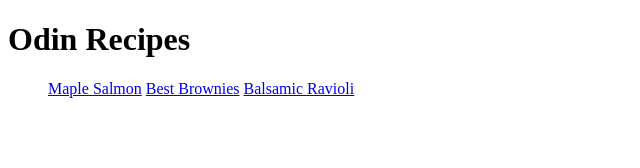
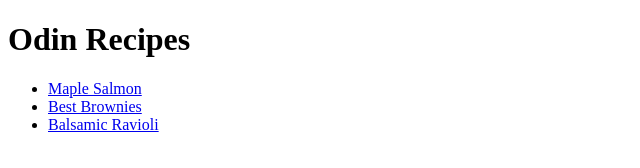
Before and after one commit to LaCaponera/odin-recipes, a plain HTML site: page index.html in a window 1280 px wide. Shown: the whole page, without its empty margins (0-640 px from the left). Drawn offline with Linux system fonts and the light colour scheme.

Commit message:
Fix Unordered List bug not displaying correctly

```diff
--- a/index.html
+++ b/index.html
@@ -8,9 +8,9 @@
 <body>
     <h1>Odin Recipes</h1>
     <ul>
-        <a href="recipes/maplesalmon.html" rel="">Maple Salmon</a>
-        <a href="recipes/bestbrownies.html" rel="">Best Brownies</a>
-        <a href="recipes/balsamicravioli.html" rel="">Balsamic Ravioli</a>
+        <li><a href="recipes/maplesalmon.html">Maple Salmon</a></li>
+        <li><a href="recipes/bestbrownies.html">Best Brownies</a></li>
+        <li><a href="recipes/balsamicravioli.html">Balsamic Ravioli</a></li>
     </ul>
 </body>
 </html>
```
